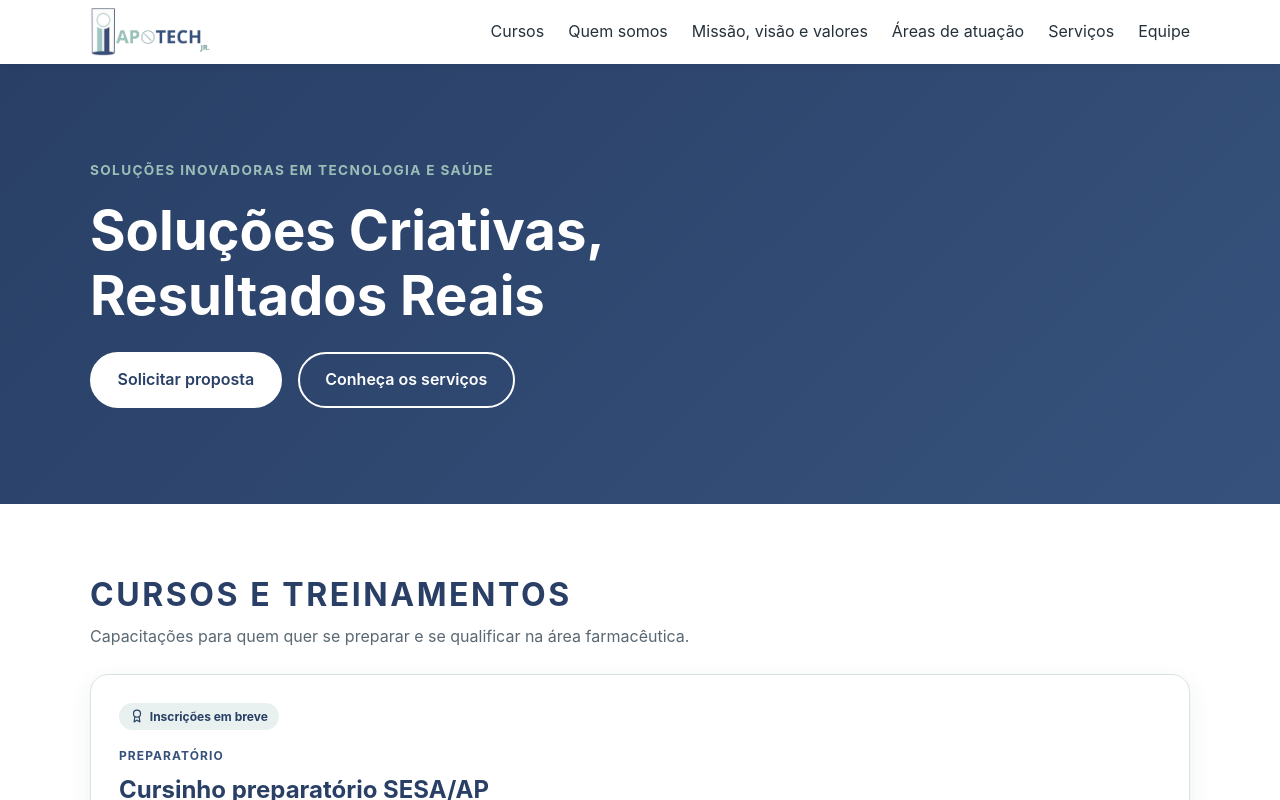
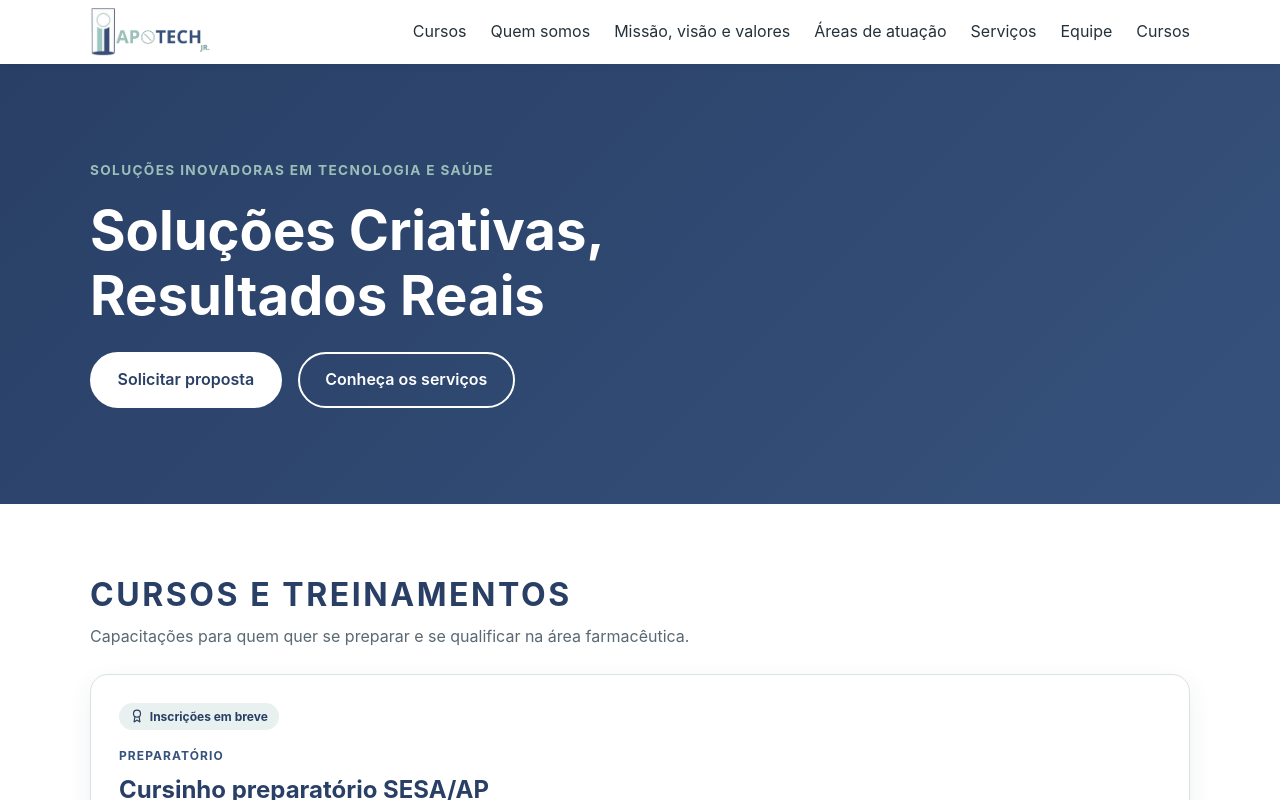
Before and after one commit to paula-maria/apotech-site, a React (Vite) app: page / in a window 1280 px wide. Shown: the top 800 px of the page. Built offline with nearby package versions, Linux system fonts and the light colour scheme.

Commit message:
refactor: comentando parte de equipe

```diff
--- a/src/components/Header.tsx
+++ b/src/components/Header.tsx
@@ -9,6 +9,7 @@ const links = [
   ['/#areas', 'Áreas de atuação'],
   ['/#servicos', 'Serviços'],
   ['/#equipe', 'Equipe'],
+  ['/cursos', 'Cursos'],
 ]
 
 export default function Header() {
--- a/src/data/content.ts
+++ b/src/data/content.ts
@@ -63,6 +63,9 @@ export const metodologia = [
   { titulo: 'Entrega', texto: 'Resultado e suporte contínuo.' },
 ]
 
+export const equipe: { nome: string; cargo: string }[] = []
+
+/*
 export const equipe = [
   { nome: 'Nicolas Andrade', cargo: 'Presidente' },
   { nome: 'Diraeli Freitas', cargo: 'Vice-presidente' },
@@ -77,3 +80,4 @@ export const equipe = [
   { nome: 'Tiago Souto', cargo: 'Assessor de projetos' },
   { nome: 'Julius Maximus', cargo: 'Assessor de projetos' },
 ]
+*/
--- a/src/pages/Home.tsx
+++ b/src/pages/Home.tsx
@@ -5,7 +5,7 @@ import Identidade from '../components/Identidade'
 import Areas from '../components/Areas'
 import Servicos from '../components/Servicos'
 import Cursos from '../components/Cursos'
-import Equipe from '../components/Equipe'
+// import Equipe from '../components/Equipe'
 
 export default function Home() {
   const homeRef = useRef<HTMLDivElement>(null)
@@ -46,7 +46,7 @@ export default function Home() {
       <Identidade />
       <Areas />
       <Servicos />
-      <Equipe />
+      {/* <Equipe /> */}
     </div>
   )
 }
```
